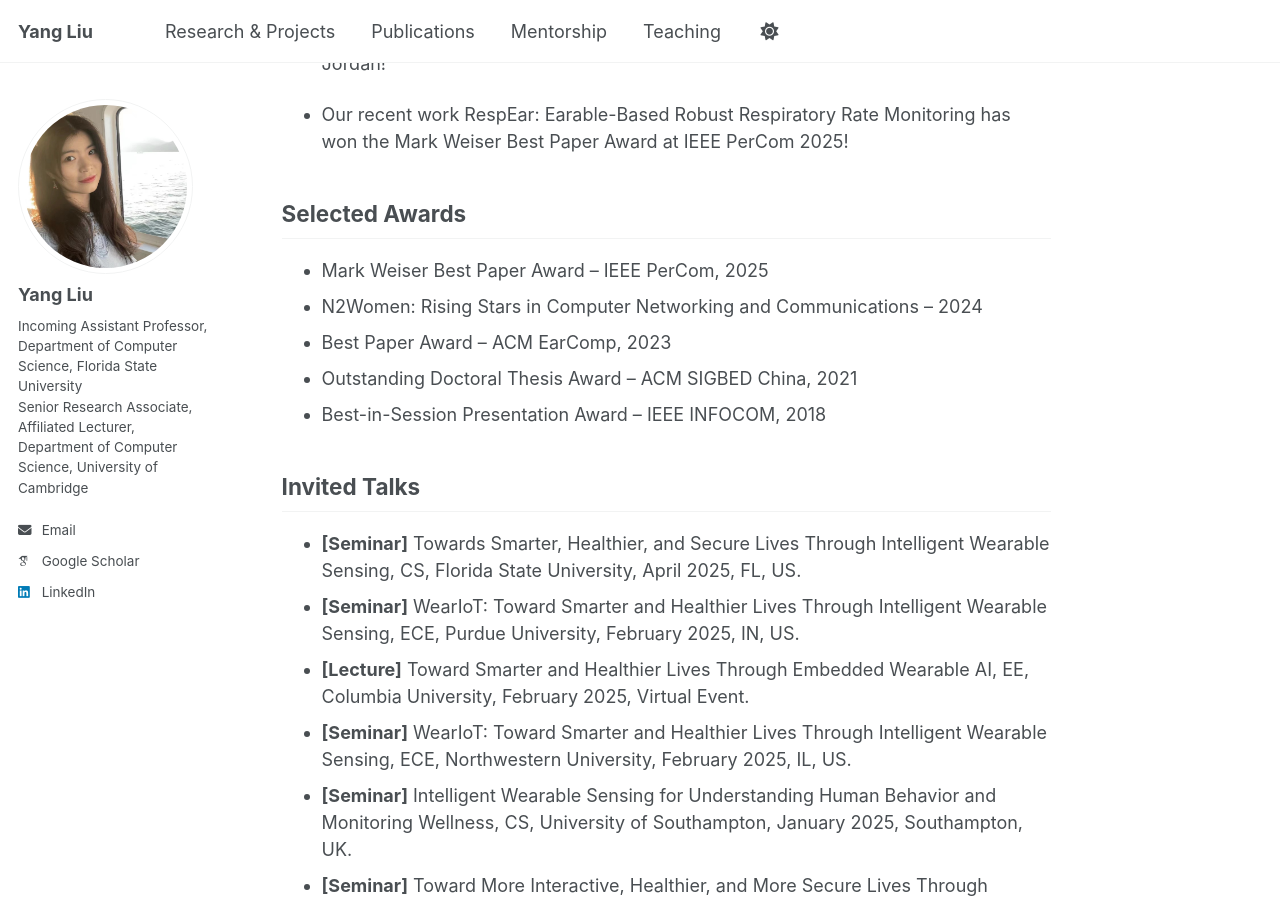
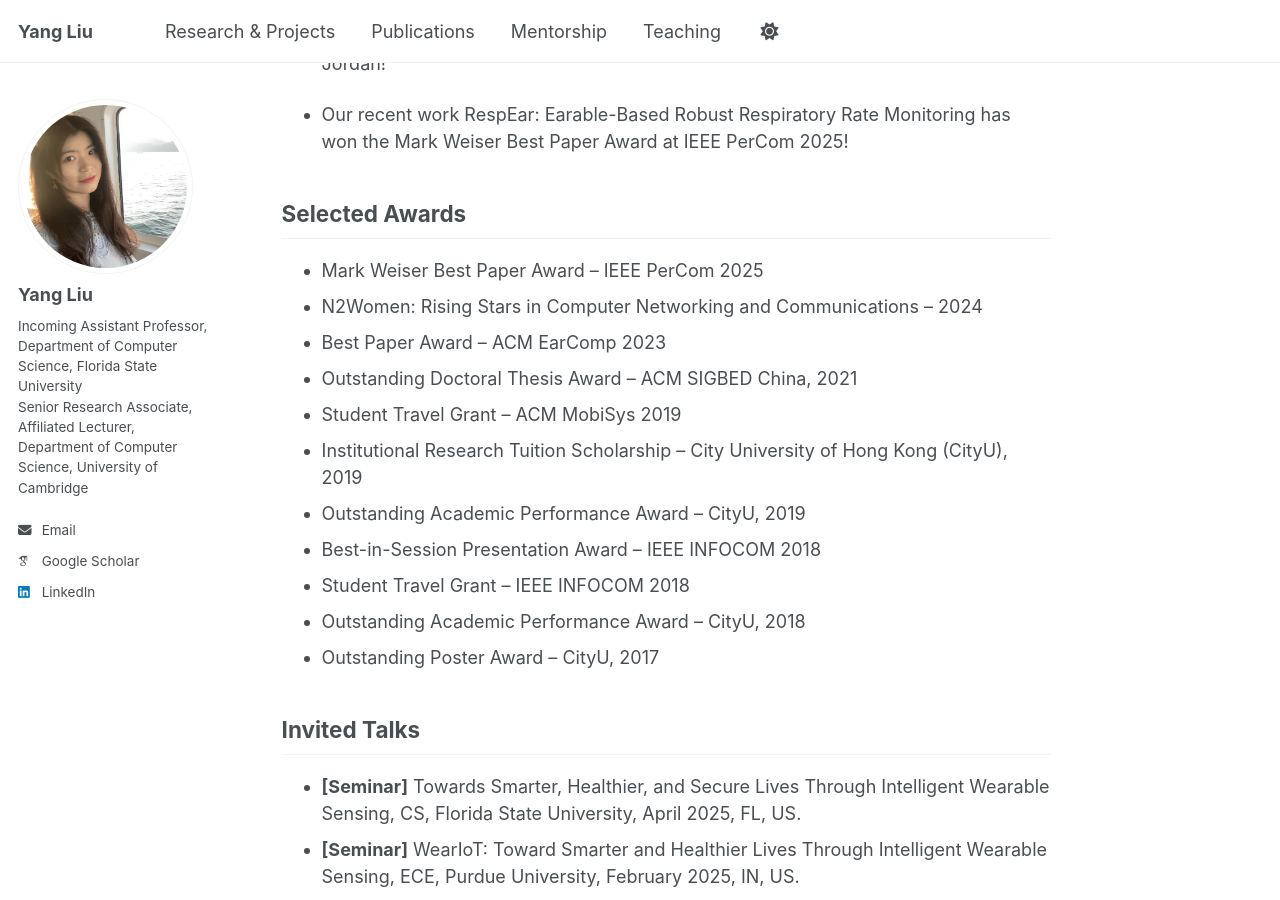
Before and after one commit to YangLiu-CS/YangLiu-CS.github.io, a Jekyll site: the page built from _pages/about.md, in a window 1280 px wide and 900 px high, scrolled down 1186 px. Built offline with Jekyll 4.4.1, drawn with Linux system fonts in a browser that asks for light colours; some web fonts are replaced.

Commit message:
Update content and layout for mentorship, teaching, and projects

```diff
--- a/_pages/about.md
+++ b/_pages/about.md
@@ -38,11 +38,17 @@ News
 
 Selected Awards
 ------
-- Mark Weiser Best Paper Award -- IEEE PerCom, 2025
+- Mark Weiser Best Paper Award -- IEEE PerCom 2025
 - N2Women: Rising Stars in Computer Networking and Communications -- 2024
-- Best Paper Award -- ACM EarComp, 2023
+- Best Paper Award -- ACM EarComp 2023
 - Outstanding Doctoral Thesis Award -- ACM SIGBED China, 2021
-- Best-in-Session Presentation Award -- IEEE INFOCOM, 2018
+- Student Travel Grant -- ACM MobiSys 2019
+- Institutional Research Tuition Scholarship -- City University of Hong Kong (CityU), 2019
+- Outstanding Academic Performance Award -- CityU, 2019
+- Best-in-Session Presentation Award -- IEEE INFOCOM 2018
+- Student Travel Grant -- IEEE INFOCOM 2018
+- Outstanding Academic Performance Award -- CityU, 2018
+- Outstanding Poster Award -- CityU, 2017
 
 Invited Talks
 ------
```
